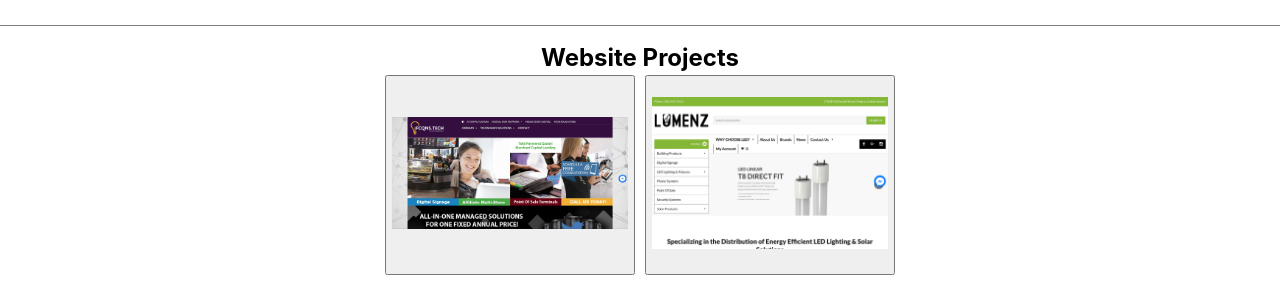
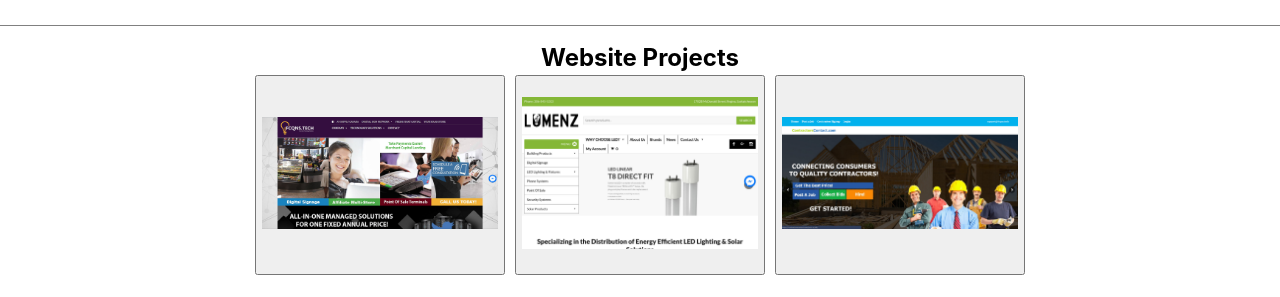
Before and after one commit to ivankam00/react-portfolio, a React (Create React App) app: page / in a window 1280 px wide. Shown: the part 1268-1565 px from the top of the page. Built offline with nearby package versions, Linux system fonts and the light colour scheme.

Commit message:
Saturday minor update

```diff
--- a/src/components/page-sections/projects.js
+++ b/src/components/page-sections/projects.js
@@ -21,7 +21,7 @@ export default class Sidebar extends Component {
                     <ImageInfo
                         image={<img src="./images/fcqns.jpg" alt="FCQNS.Tech Inc." />}
                         title="FCQNS.Tech Website"
-                        subtitle={<span>Build in November 2017 for URL <a href="https://fcqns.tech" target="_blank">https://fcqns.tech</a></span>}
+                        subtitle={<span>Built in November 2017 for URL <a href="https://fcqns.tech" target="_blank">https://fcqns.tech</a></span>}
                         description={<p>When I was working at FCQNS.Tech Inc., I was placed in charge of coding the front-end layout of the
                             company's website. There was no wirefreame design for layout, I just built it based on what my boss imagined, having
                             him show me examples of sections on other websites.<br/> Later on, I would also be adding addition pages and
@@ -30,10 +30,19 @@ export default class Sidebar extends Component {
                     <ImageInfo
                         image={<img src="./images/lumenz.jpg" alt="Lumenz" />}
                         title="Lumenz Website"
-                        subtitle={<span>Build in June 2018 for URL <a href="https://lumenz.ca" target="_blank">https://lumenz.ca</a></span>}
+                        subtitle={<span>Built in June 2018 for URL <a href="https://lumenz.ca" target="_blank">https://lumenz.ca</a></span>}
                         description={<p>I was tasked to make an exact duplicate of the client's existing website and rebuild it so that there
                             are no security or functionality issues when porting them into the Solar Store Network service offered by
                             FCQNS.Tech Inc.</p>}
+                    />
+                    <ImageInfo
+                        image={<img src="./images/contractors_contact.jpg" alt="ContractorsContact" />}
+                        title="ContractorContacts Website"
+                        subtitle={<span>Built in August 2018 for URL <a href="https://contractorscontact.com" target="_blank">https://contractorscontact.com</a></span>}
+                        description={<p>Tasked with building a platform to contract out solar panel installation that cannot be handle by
+                            the solar retail company, where the products were purchased. I utilized 3rd party applications, along with some
+                            custom back-end coding, to develop an online platform where solar store retailers on the FCQNS.Tech Solar Store
+                            Network could post installation jobs for licensed solar installation contractors.</p>}
                     />
                 </div>
             </section>
```
Also changed, not shown: public/images/contractors_contact.jpg (added).
